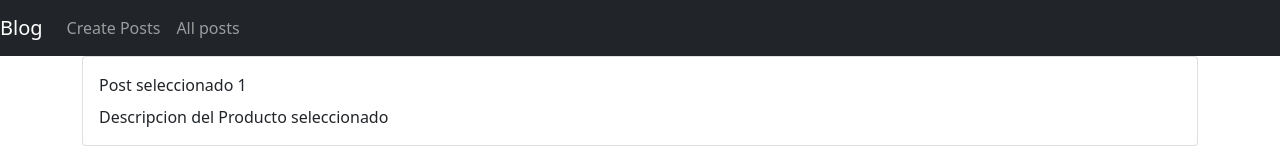
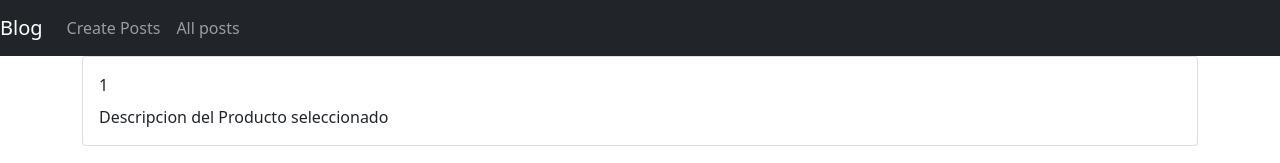
Before and after one commit to bulmaroarellano/react-blog, a React (Create React App) app: page /posts-detail/1 in a window 1280 px wide. Shown: the top 163 px of the page. Built offline with nearby package versions, Linux system fonts and the light colour scheme.

Commit message:
Blog update

```diff
--- a/src/Pages/PostDetail/index.js
+++ b/src/Pages/PostDetail/index.js
@@ -4,14 +4,16 @@ import {
 } from 'react-router-dom'
 import { Card, Row, Col, CardBody, CardTitle, CardText } from 'reactstrap'
 
+
 const PostDetail = props => {
     const { id } = useParams()
+    console.log(id);
     return(
         <Row>
             <Col xs="12">
                 <Card>
                     <CardBody>
-                        <CardTitle >Post seleccionado { id }</CardTitle>
+                        <CardTitle >{ id }</CardTitle>
                         <CardText>Descripcion del Producto seleccionado</CardText>
                     </CardBody>
                 </Card>
```
